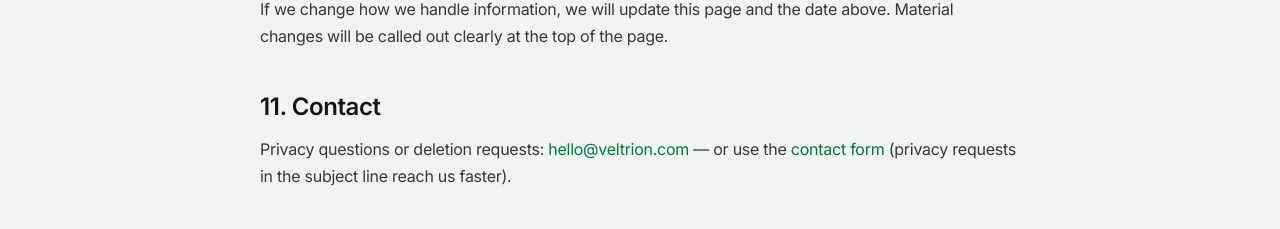
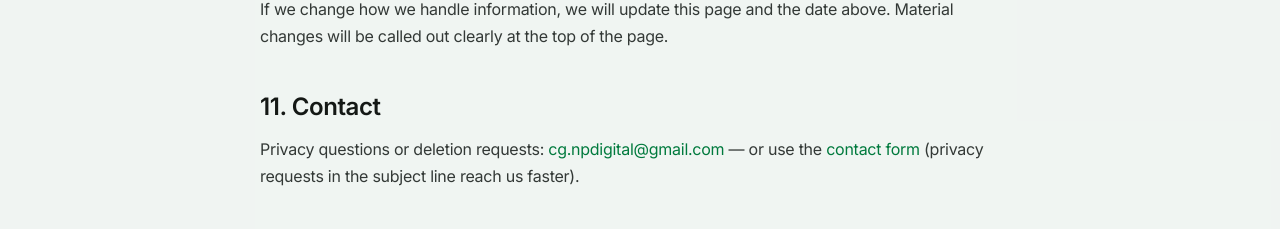
Before and after one commit to aawishkarpandit-source/Veltrion, a React (Vite) app: page /privacy in a window 1280 px wide. Shown: the part 2420-2649 px from the top of the page. Built offline with nearby package versions, Linux system fonts and the light colour scheme; no server answers; the database is empty.

Commit message:
Changes to Terms and Privacy Email

```diff
--- a/src/pages/Privacy.tsx
+++ b/src/pages/Privacy.tsx
@@ -114,7 +114,7 @@ export default function Privacy() {
 
             <h2>11. Contact</h2>
             <p>
-              Privacy questions or deletion requests: <a href="mailto:hello@veltrion.com">hello@veltrion.com</a>{' '}
+              Privacy questions or deletion requests: <a href="cg.npdigital@gmail.com">cg.npdigital@gmail.com</a>{' '}
               — or use the <Link to="/contact">contact form</Link> (privacy requests in the subject
               line reach us faster).
             </p>
--- a/src/pages/Terms.tsx
+++ b/src/pages/Terms.tsx
@@ -118,7 +118,7 @@ export default function Terms() {
 
             <h2>13. Contact</h2>
             <p>
-              Questions about these terms: <a href="mailto:hello@veltrion.com">hello@veltrion.com</a> or
+              Questions about these terms: <a href="mailto:cg.npdigital@gmail.com">cg.npdigital@gmail.com</a> or
               the <Link to="/contact">contact form</Link>. Legal matters are handled by our Legal
               Advisor.
             </p>
```
